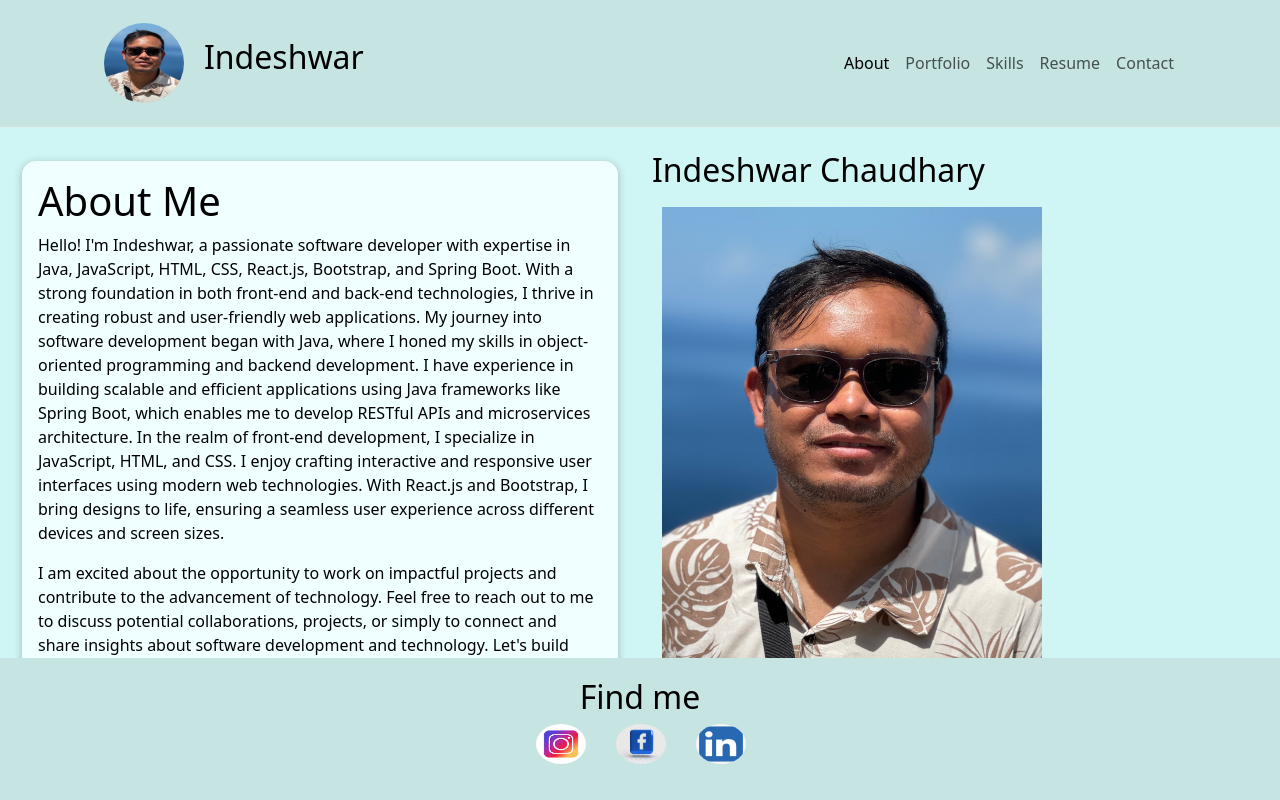
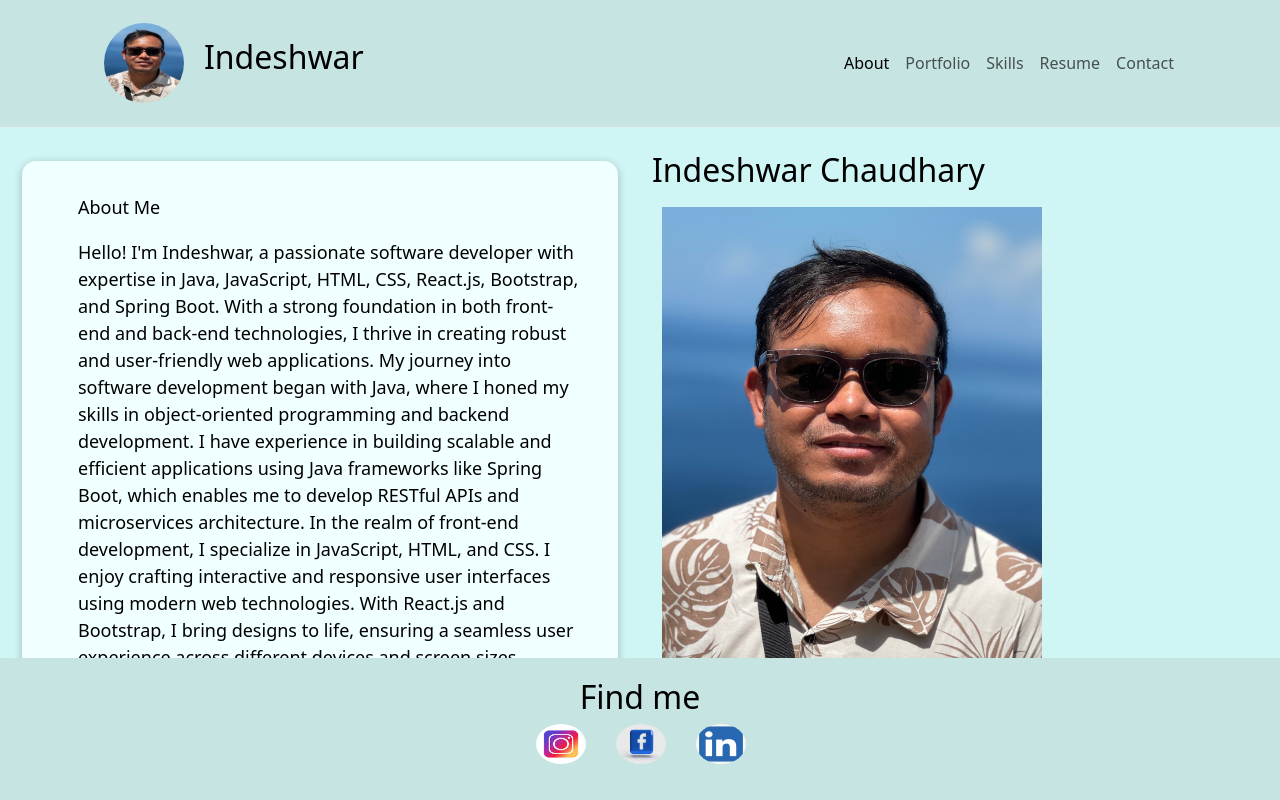
Before and after one commit to Indeshwar/Inde-profile, a React (Create React App) app: page / in a window 1280 px wide. Shown: the top 800 px of the page. Built offline with nearby package versions, Linux system fonts and the light colour scheme.

Commit message:
update component

```diff
--- a/src/components/About.js
+++ b/src/components/About.js
@@ -4,12 +4,12 @@ import Card from "./UI/Card";
 function About() {
   return (
     <>
-      <div className="container-fluid content">
+      <div className="container-fluid p-buttom">
         <div className="row pt-4">
           <div className="col">
             <Card>
-            <h1 className="demo">About Me</h1>
-            <div className="demo">
+            <h1 className="about-content">About Me</h1>
+            <div className="about-content">
               <p>
                 Hello! I'm Indeshwar, a passionate software developer with
                 expertise in Java, JavaScript, HTML, CSS, React.js, Bootstrap,
@@ -28,7 +28,7 @@ function About() {
                 across different devices and screen sizes.
               </p>
             </div>
-            <div className="demo">
+            <div className="about-content">
               <p>
                 I am excited about the opportunity to work on impactful projects
                 and contribute to the advancement of technology. Feel free to
```
